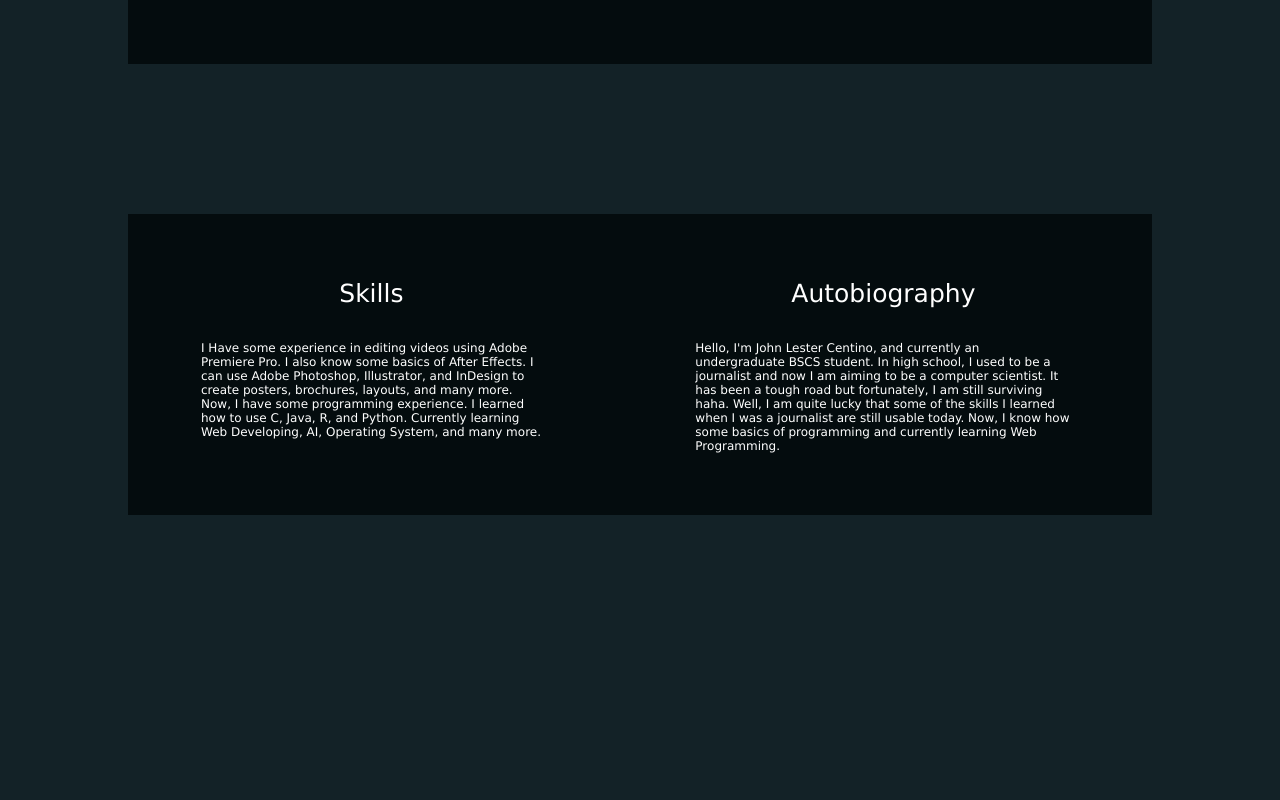
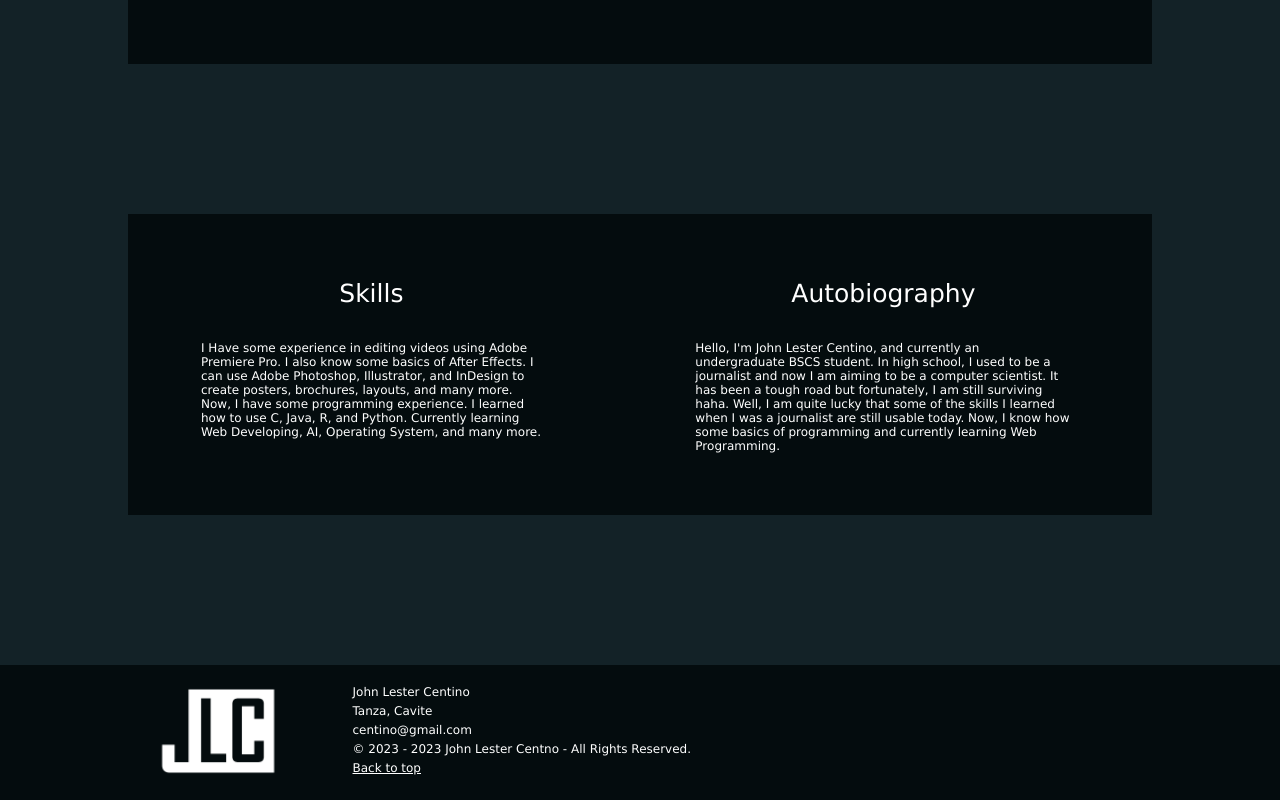
Before and after one commit to CMSC100-1S2324/my-github-page-Wewz, a plain HTML site: page index.html in a window 1280 px wide. Shown: the part 1052-1852 px from the top of the page. Before the commit the page ends 1717 px from the top, so only its background shows below. Drawn offline with Linux system fonts and the light colour scheme.

Commit message:
chore: Added the footer part and design

```diff
--- a/index.html
+++ b/index.html
@@ -40,7 +40,7 @@
             </div>
 
             <div class="project">
-                <img class="proj" id="proj3" src="project3.png" alt="Image Not Available"/>
+                <img class="proj" id="proj3" src="project3.PNG" alt="Image Not Available"/>
             </div>
 
         </div>
@@ -93,6 +93,34 @@
 
     <div class="footer">
 
+        <div class="logo-div">
+            <img id="logo-footer" class="logo" src="logo.png" alt="Image Not Available"/>
+        </div>
+
+        <div>
+
+            <div class="footer-content-div">
+                <p id="name" class="footer-content">John Lester Centino</p>
+            </div>
+
+            <div class="footer-content-div">
+                <p id="address" class="footer-content">Tanza, Cavite</p>
+            </div>
+
+            <div class="footer-content-div">
+                <p id="email" class="footer-content">centino@gmail.com</p>
+            </div>
+
+            <div class="footer-content-div">
+                <p id="copy-right" class="footer-content">© 2023 - 2023 John Lester Centno - All Rights Reserved.</p>
+            </div>
+
+            <div class="footer-content-div">
+                <a id="to-top" class="footer-content" href="index.html">Back to top</a>
+            </div>
+
+        </div>
+
     </div>
 
 </body>
--- a/styles.css
+++ b/styles.css
@@ -114,5 +114,32 @@ li a:hover {
 
 .content {
     font-size: 12px;
-    font-weight: 12;
+    font-weight: 10;
 }
+
+.footer {
+    background-color: #040c0e;
+    display: flex;
+    padding-bottom: 20px;
+}
+
+#logo-footer {
+    width: fit-content;
+    height: 100px;
+    margin-top: 15px;
+    margin-left: 100px;
+}
+
+.footer-content-div {
+    font-size: 12px;
+    font-weight:lighter;
+}
+
+.footer-content {
+    margin: 5px;
+    color: white;
+}
+
+#name {
+    margin-top: 20px;
+}
```
